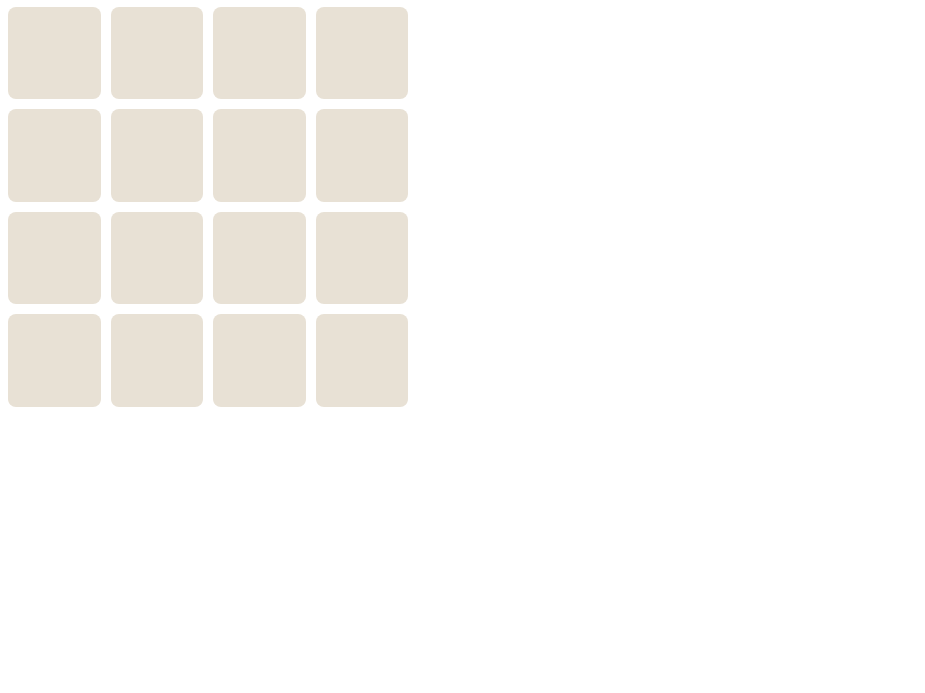
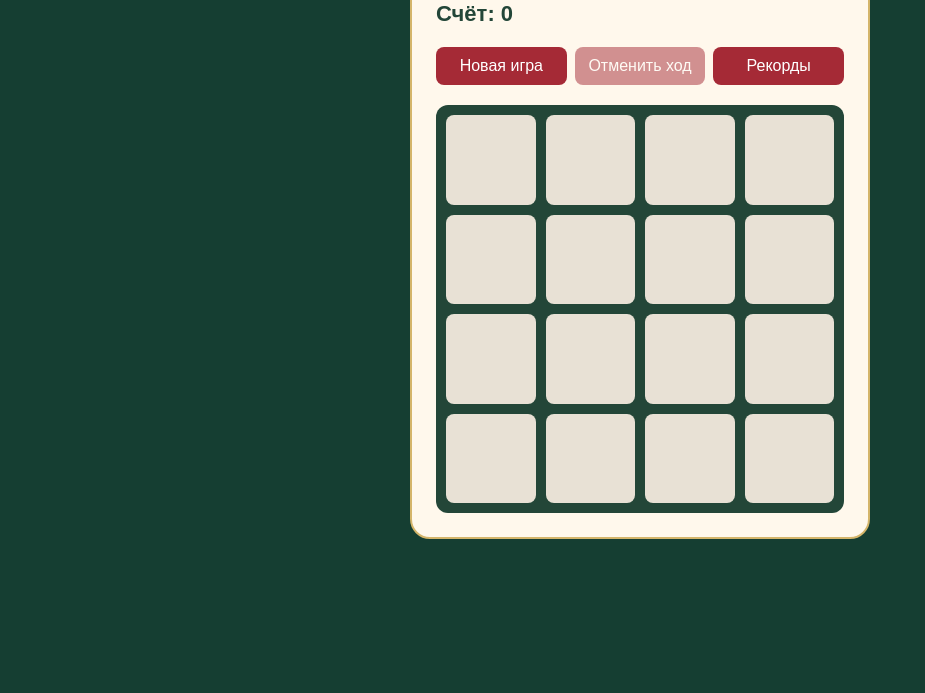
Before and after one commit to li1vv1/2048, a plain HTML site: page index.html in a window 1280 px wide. Shown: the part 107-800 px from the top of the page, without its empty margins (0-925 px from the left). Drawn offline with Linux system fonts and the light colour scheme.

Commit message:
feat: добавила оформление и кнопки управления

```diff
--- a/css/style.css
+++ b/css/style.css
@@ -1,12 +1,88 @@
+* {
+    box-sizing: border-box;
+}
+body {
+    margin: 0;
+    padding: 24px 16px;
+    min-height: 100vh;
+    font-family: Arial, sans-serif;
+    font-size: 18px;
+    background-color: #153e32;
+    color: #234638;
+}
+button {
+    font-family: inherit;
+}
+.game {
+    max-width: 460px;
+    margin: 0 auto;
+    padding: 24px;
+    border: 2px solid #d4b56a;
+    border-radius: 20px;
+    background-color: #fff8ec;
+}
+.game__title {
+    margin: 0 0 16px;
+    text-align: center;
+    font-size: 36px;
+}
+.game__score {
+    margin: 0 0 20px;
+    font-size: 22px;
+    font-weight: bold;
+}
+.game__actions {
+    display: flex;
+    flex-wrap: wrap;
+    gap: 8px;
+    margin-bottom: 20px;
+}
+.game__button {
+    flex: 1 1 110px;
+    padding: 10px 12px;
+    border: none;
+    border-radius: 8px;
+    background-color: #a52a36;
+    color: white;
+    font-size: 16px;
+    cursor: pointer;
+}
+.game__button:hover:not(:disabled) {
+    background-color: #84212b;
+}
+.game__button:disabled {
+    opacity: 0.5;
+    cursor: default;
+}
+.game__button:focus-visible {
+    outline: 3px solid #234638;
+    outline-offset: 3px;
+}
 .game__board {
-  display: grid;
-  grid-template-columns: repeat(4, 1fr);
-  gap: 10px;
-  width: min(100%, 400px);
+    display: grid;
+    grid-template-columns: repeat(4, 1fr);
+    gap: 10px;
+    padding: 10px;
+    border-radius: 12px;
+    background-color: #234638;
 }
-
 .game__cell {
-  aspect-ratio: 1;
-  background-color: #e8e1d5;
-  border-radius: 8px;
+    aspect-ratio: 1;
+    border-radius: 8px;
+    background-color: #e8e1d5;
 }
+@media (max-width: 480px) {
+    body {
+        padding: 16px 12px;
+    }
+    .game {
+        padding: 16px;
+    }
+    .game__title {
+        font-size: 28px;
+    }
+    .game__board {
+        gap: 8px;
+        padding: 8px;
+    }
+}
--- a/js/script.js
+++ b/js/script.js
@@ -1,26 +1,50 @@
-const main = document.createElement('main');
-main.className = 'game';
+const main = document.createElement("main");
+main.className = "game";
+document.body.append(main);
 
-const title = document.createElement('h1');
-title.className = 'game__title';
-title.textContent = 'Новогодняя 2048';
+const title = document.createElement("h1");
+title.textContent = "Новогодняя 2048";
+title.className = "game__title";
+main.append(title);
 
-const score = document.createElement('p');
-score.className = 'game__score';
-score.textContent = 'Счёт: ';
+const score = document.createElement("p");
+score.textContent = "Счёт: ";
+score.className = "game__score";
 
-const scoreValue = document.createElement('span');
-scoreValue.textContent = '0';
+const scoreValue = document.createElement("span");
+scoreValue.textContent = "0";
 
 score.append(scoreValue);
+main.append(score);
 
-const board = document.createElement('div');
-board.className = 'game__board';
+const actions = document.createElement("div");
+actions.className = "game__actions";
+main.append(actions);
+
+const restartButton = document.createElement("button");
+restartButton.textContent = "Новая игра";
+restartButton.type = "button";
+restartButton.className = "game__button";
+
+const undoButton = document.createElement("button");
+undoButton.textContent = "Отменить ход";
+undoButton.type = "button";
+undoButton.className = "game__button";
+undoButton.disabled = true;
+
+const recordsButton = document.createElement("button");
+recordsButton.textContent = "Рекорды";
+recordsButton.type = "button";
+recordsButton.className = "game__button";
+
+actions.append(restartButton, undoButton, recordsButton);
+
+const board = document.createElement("div");
+board.className = "game__board";
+main.append(board);
 
 for (let index = 0; index < 16; index++) {
-  const cell = document.createElement('div');
-  cell.className = 'game__cell';
-  board.append(cell);
+    const cell = document.createElement("div");
+    cell.className = "game__cell";
+    board.append(cell);
 }
-main.append(title, score, board);
-document.body.append(main);
```
